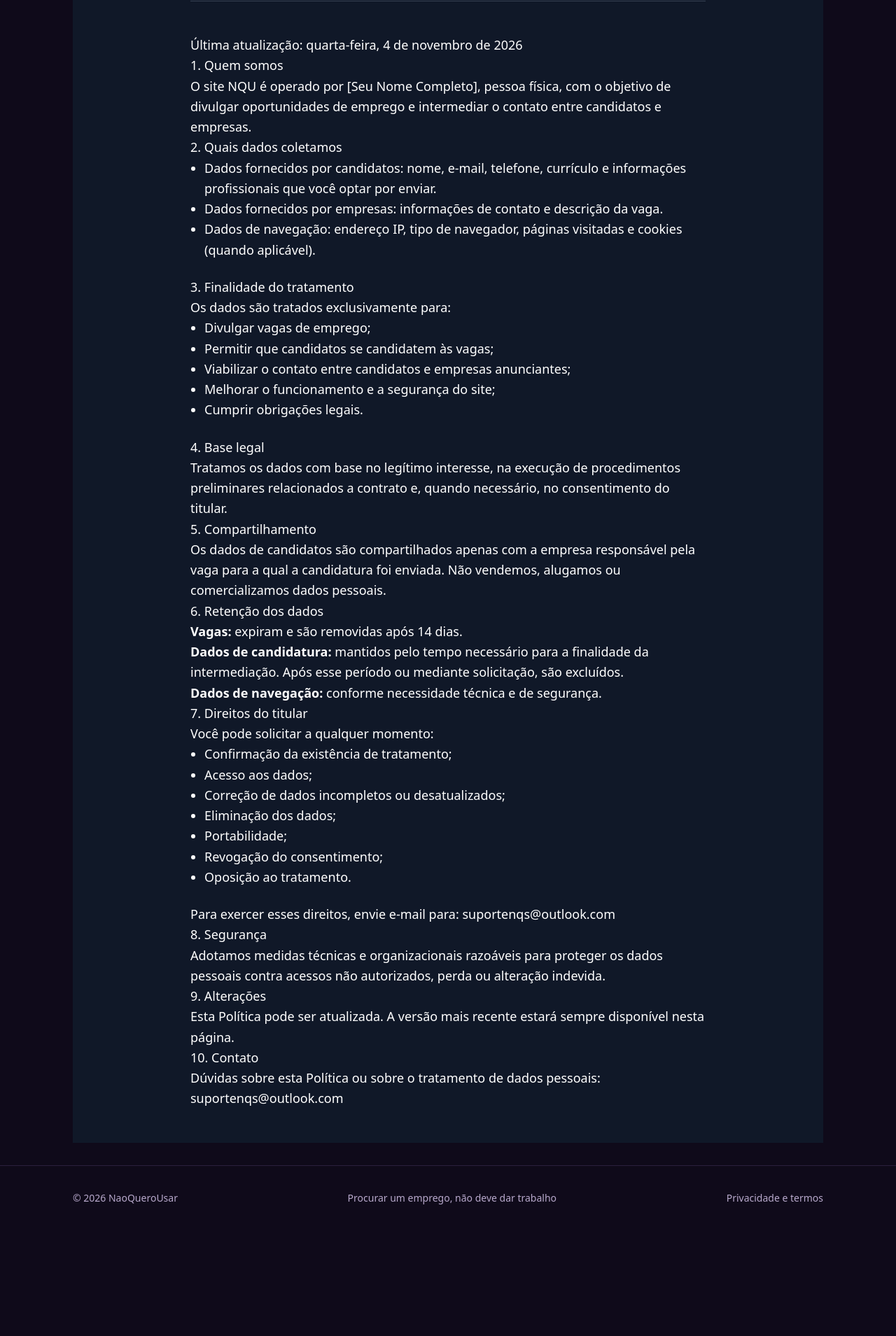
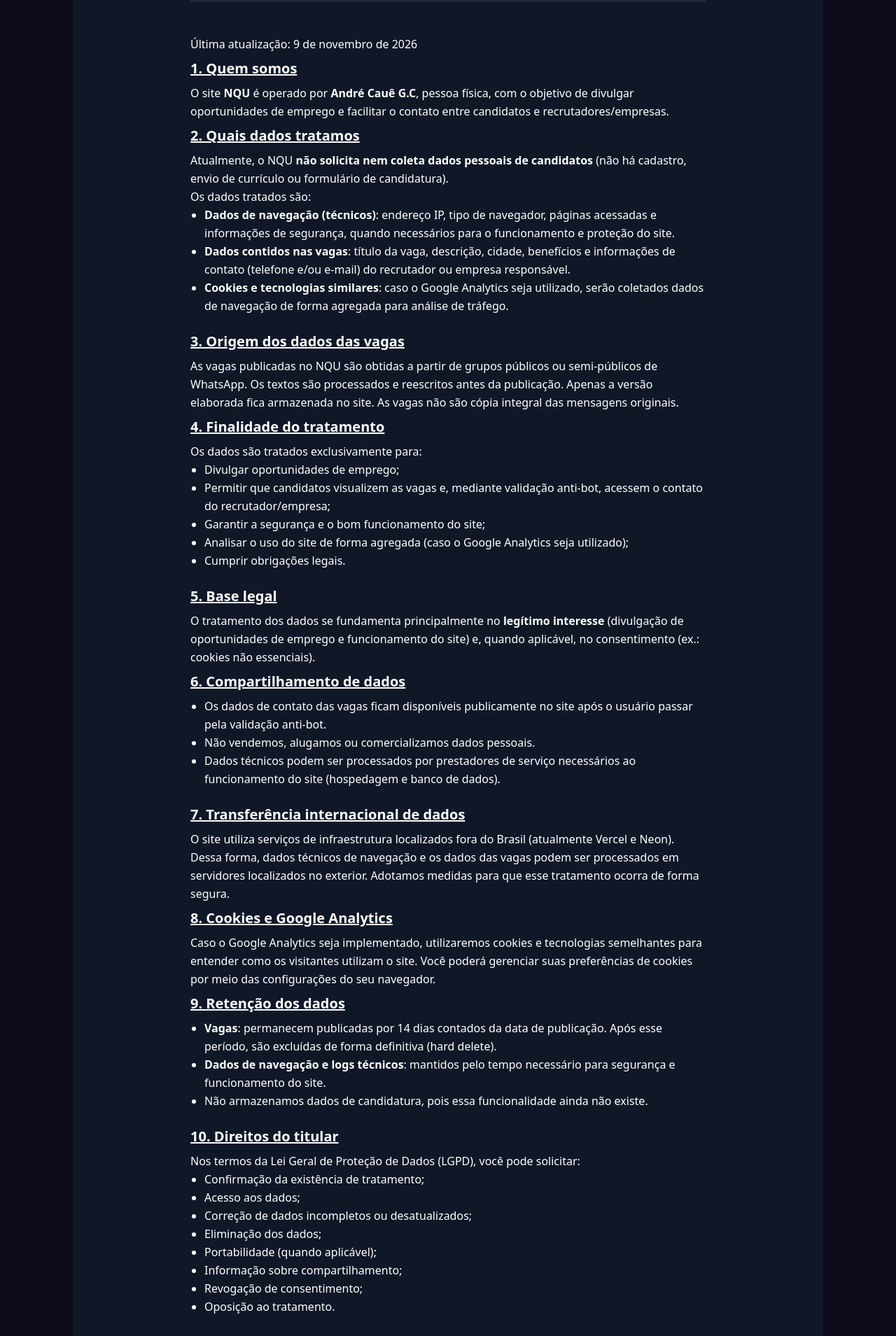
Before and after one commit to AndreCaue/NaoQueroUsar, a Next.js app in the folder frontend/: page /privacidade in a window 1280 px wide. Shown: the part 260-2169 px from the top of the page at 70% size. Before the commit the page ends 2018 px from the top, so only its background shows below. Built offline with nearby package versions, Linux system fonts and the light colour scheme.

Commit message:
docs(06): finaliza politica de privacidade e termos de uso (nome, foro, LGPD, 13 secoes)

```diff
--- a/frontend/app/(public)/privacidade/page.tsx
+++ b/frontend/app/(public)/privacidade/page.tsx
@@ -11,75 +11,205 @@ export default function PrivacidadePage() {
             <nav>
               <ul className="flex gap-6 text-sm">
                 <li>
-                  <a href="/admin/paste" className="hover:text-accent-strong transition-colors">Painel Admin</a>
+                  <a
+                    href="/admin/paste"
+                    className="hover:text-accent-strong transition-colors"
+                  >
+                    Painel Admin
+                  </a>
                 </li>
                 <li>
-                  <a href="/termos-de-uso" className="hover:text-accent-strong transition-colors">Termos de Uso</a>
+                  <a
+                    href="/termos-de-uso"
+                    className="hover:text-accent-strong transition-colors"
+                  >
+                    Termos de Uso
+                  </a>
                 </li>
               </ul>
             </nav>
           </div>
 
-          <h2 className="text-3xl font-semibold border-b border-gray-700 pb-4 mb-8">POLÍTICA DE PRIVACIDADE</h2>
+          <h2 className="text-3xl font-semibold border-b border-gray-700 pb-4 mb-8">
+            POLÍTICA DE PRIVACIDADE
+          </h2>
         </header>
 
-        <article className="prose lg:prose-xl text-lg leading-relaxed">
-          <p>Última atualização: quarta-feira, 4 de novembro de 2026</p>
+        <article className="prose lg:prose-xl text-base leading-relaxed">
+          <p>Última atualização: 9 de novembro de 2026</p>
 
-          <h3>1. Quem somos</h3>
-          <p>O site NQU é operado por [Seu Nome Completo], pessoa física, com o objetivo de divulgar oportunidades de emprego e intermediar o contato entre candidatos e empresas.</p>
+          <h3 className="text-xl font-bold my-2 underline">1. Quem somos</h3>
+          <p>
+            O site <strong>NQU</strong> é operado por{" "}
+            <strong>André Cauê G.C</strong>, pessoa física, com o objetivo de
+            divulgar oportunidades de emprego e facilitar o contato entre
+            candidatos e recrutadores/empresas.
+          </p>
 
-          <h3>2. Quais dados coletamos</h3>
+          <h3 className="text-xl font-bold my-2 underline">
+            2. Quais dados tratamos
+          </h3>
+          <p>
+            Atualmente, o NQU{" "}
+            <strong>
+              não solicita nem coleta dados pessoais de candidatos
+            </strong>{" "}
+            (não há cadastro, envio de currículo ou formulário de candidatura).
+          </p>
+          <p>Os dados tratados são:</p>
           <ul className="list-disc pl-5 mb-6">
-            <li>Dados fornecidos por candidatos: nome, e-mail, telefone, currículo e informações profissionais que você optar por enviar.</li>
-            <li>Dados fornecidos por empresas: informações de contato e descrição da vaga.</li>
-            <li>Dados de navegação: endereço IP, tipo de navegador, páginas visitadas e cookies (quando aplicável).</li>
+            <li>
+              <strong>Dados de navegação (técnicos)</strong>: endereço IP, tipo
+              de navegador, páginas acessadas e informações de segurança, quando
+              necessários para o funcionamento e proteção do site.
+            </li>
+            <li>
+              <strong>Dados contidos nas vagas</strong>: título da vaga,
+              descrição, cidade, benefícios e informações de contato (telefone
+              e/ou e-mail) do recrutador ou empresa responsável.
+            </li>
+            <li>
+              <strong>Cookies e tecnologias similares</strong>: caso o Google
+              Analytics seja utilizado, serão coletados dados de navegação de
+              forma agregada para análise de tráfego.
+            </li>
           </ul>
 
-          <h3>3. Finalidade do tratamento</h3>
+          <h3 className="text-xl font-bold my-2 underline">
+            3. Origem dos dados das vagas
+          </h3>
+          <p>
+            As vagas publicadas no NQU são obtidas a partir de grupos públicos
+            ou semi-públicos de WhatsApp. Os textos são processados e reescritos
+            antes da publicação. Apenas a versão elaborada fica armazenada no
+            site. As vagas não são cópia integral das mensagens originais.
+          </p>
+
+          <h3 className="text-xl font-bold my-2 underline">
+            4. Finalidade do tratamento
+          </h3>
           <p>Os dados são tratados exclusivamente para:</p>
           <ul className="list-disc pl-5 mb-6">
-            <li>Divulgar vagas de emprego;</li>
-            <li>Permitir que candidatos se candidatem às vagas;</li>
-            <li>Viabilizar o contato entre candidatos e empresas anunciantes;</li>
-            <li>Melhorar o funcionamento e a segurança do site;</li>
+            <li>Divulgar oportunidades de emprego;</li>
+            <li>
+              Permitir que candidatos visualizem as vagas e, mediante validação
+              anti-bot, acessem o contato do recrutador/empresa;
+            </li>
+            <li>Garantir a segurança e o bom funcionamento do site;</li>
+            <li>
+              Analisar o uso do site de forma agregada (caso o Google Analytics
+              seja utilizado);
+            </li>
             <li>Cumprir obrigações legais.</li>
           </ul>
 
-          <h3>4. Base legal</h3>
-          <p>Tratamos os dados com base no legítimo interesse, na execução de procedimentos preliminares relacionados a contrato e, quando necessário, no consentimento do titular.</p>
-
-          <h3>5. Compartilhamento</h3>
-          <p>Os dados de candidatos são compartilhados apenas com a empresa responsável pela vaga para a qual a candidatura foi enviada. Não vendemos, alugamos ou comercializamos dados pessoais.</p>
-
-          <h3>6. Retenção dos dados</h3>
+          <h3 className="text-xl font-bold my-2 underline">5. Base legal</h3>
           <p>
-            <strong>Vagas:</strong> expiram e são removidas após 14 dias.<br />
-            <strong>Dados de candidatura:</strong> mantidos pelo tempo necessário para a finalidade da intermediação. Após esse período ou mediante solicitação, são excluídos.<br />
-            <strong>Dados de navegação:</strong> conforme necessidade técnica e de segurança.
+            O tratamento dos dados se fundamenta principalmente no{" "}
+            <strong>legítimo interesse</strong> (divulgação de oportunidades de
+            emprego e funcionamento do site) e, quando aplicável, no
+            consentimento (ex.: cookies não essenciais).
           </p>
 
-          <h3>7. Direitos do titular</h3>
-          <p>Você pode solicitar a qualquer momento:</p>
+          <h3 className="text-xl font-bold my-2 underline">
+            6. Compartilhamento de dados
+          </h3>
+          <ul className="list-disc pl-5 mb-6">
+            <li>
+              Os dados de contato das vagas ficam disponíveis publicamente no
+              site após o usuário passar pela validação anti-bot.
+            </li>
+            <li>Não vendemos, alugamos ou comercializamos dados pessoais.</li>
+            <li>
+              Dados técnicos podem ser processados por prestadores de serviço
+              necessários ao funcionamento do site (hospedagem e banco de
+              dados).
+            </li>
+          </ul>
+
+          <h3 className="text-xl font-bold my-2 underline">
+            7. Transferência internacional de dados
+          </h3>
+          <p>
+            O site utiliza serviços de infraestrutura localizados fora do Brasil
+            (atualmente Vercel e Neon). Dessa forma, dados técnicos de navegação
+            e os dados das vagas podem ser processados em servidores localizados
+            no exterior. Adotamos medidas para que esse tratamento ocorra de
+            forma segura.
+          </p>
+
+          <h3 className="text-xl font-bold my-2 underline">
+            8. Cookies e Google Analytics
+          </h3>
+          <p>
+            Caso o Google Analytics seja implementado, utilizaremos cookies e
+            tecnologias semelhantes para entender como os visitantes utilizam o
+            site. Você poderá gerenciar suas preferências de cookies por meio
+            das configurações do seu navegador.
+          </p>
+
+          <h3 className="text-xl font-bold my-2 underline">
+            9. Retenção dos dados
+          </h3>
+          <ul className="list-disc pl-5 mb-6">
+            <li>
+              <strong>Vagas</strong>: permanecem publicadas por 14 dias contados
+              da data de publicação. Após esse período, são excluídas de forma
+              definitiva (hard delete).
+            </li>
+            <li>
+              <strong>Dados de navegação e logs técnicos</strong>: mantidos pelo
+              tempo necessário para segurança e funcionamento do site.
+            </li>
+            <li>
+              Não armazenamos dados de candidatura, pois essa funcionalidade
+              ainda não existe.
+            </li>
+          </ul>
+
+          <h3 className="text-xl font-bold my-2 underline">
+            10. Direitos do titular
+          </h3>
+          <p>
+            Nos termos da Lei Geral de Proteção de Dados (LGPD), você pode
+            solicitar:
+          </p>
           <ul className="list-disc pl-5 mb-6">
             <li>Confirmação da existência de tratamento;</li>
             <li>Acesso aos dados;</li>
             <li>Correção de dados incompletos ou desatualizados;</li>
             <li>Eliminação dos dados;</li>
-            <li>Portabilidade;</li>
-            <li>Revogação do consentimento;</li>
+            <li>Portabilidade (quando aplicável);</li>
+            <li>Informação sobre compartilhamento;</li>
+            <li>Revogação de consentimento;</li>
             <li>Oposição ao tratamento.</li>
           </ul>
-          <p>Para exercer esses direitos, envie e-mail para: suportenqs@outlook.com</p>
+          <p>
+            Para exercer esses direitos, envie um e-mail para:{" "}
+            <strong>suportenqs@outlook.com</strong>
+          </p>
 
-          <h3>8. Segurança</h3>
-          <p>Adotamos medidas técnicas e organizacionais razoáveis para proteger os dados pessoais contra acessos não autorizados, perda ou alteração indevida.</p>
+          <h3 className="text-xl font-bold my-2 underline">11. Segurança</h3>
+          <p>
+            Adotamos medidas técnicas e organizacionais razoáveis para proteger
+            os dados contra acessos não autorizados, perda, alteração ou
+            qualquer forma de tratamento inadequado.
+          </p>
 
-          <h3>9. Alterações</h3>
-          <p>Esta Política pode ser atualizada. A versão mais recente estará sempre disponível nesta página.</p>
+          <h3 className="text-xl font-bold my-2 underline">
+            12. Alterações desta Política
+          </h3>
+          <p>
+            Esta Política de Privacidade poderá ser atualizada periodicamente. A
+            versão mais recente estará sempre disponível nesta página, com a
+            data da última atualização.
+          </p>
 
-          <h3>10. Contato</h3>
-          <p>Dúvidas sobre esta Política ou sobre o tratamento de dados pessoais: suportenqs@outlook.com</p>
+          <h3 className="text-xl font-bold my-2 underline">13. Contato</h3>
+          <p>
+            Dúvidas sobre esta Política ou sobre o tratamento de dados pessoais
+            podem ser enviadas para: <strong>suportenqs@outlook.com</strong>
+          </p>
         </article>
       </div>
     </main>
--- a/frontend/app/(public)/termos-de-uso/page.tsx
+++ b/frontend/app/(public)/termos-de-uso/page.tsx
@@ -11,48 +11,157 @@ export default function TermosDeUsoPage() {
             <nav>
               <ul className="flex gap-6 text-sm">
                 <li>
-                  <a href="/admin/paste" className="hover:text-accent-strong transition-colors">Painel Admin</a>
+                  <a
+                    href="/admin/paste"
+                    className="hover:text-accent-strong transition-colors"
+                  >
+                    Painel Admin
+                  </a>
                 </li>
                 <li>
-                  <a href="/privacidade" className="hover:text-accent-strong transition-colors">Política de Privacidade</a>
+                  <a
+                    href="/privacidade"
+                    className="hover:text-accent-strong transition-colors"
+                  >
+                    Política de Privacidade
+                  </a>
                 </li>
               </ul>
             </nav>
           </div>
 
-          <h2 className="text-3xl font-semibold border-b border-gray-700 pb-4 mb-8">TERMOS DE USO</h2>
+          <h2 className="text-3xl font-semibold border-b border-gray-700 pb-4 mb-8">
+            TERMOS DE USO
+          </h2>
         </header>
 
-        <article className="prose lg:prose-xl text-lg leading-relaxed">
-          <p>Última atualização: quinta-feira, 5 de novembro de 2026</p>
+        <article className="prose lg:prose-xl text-base leading-relaxed">
+          <p>Última atualização: 9 de novembro de 2026</p>
 
-          <h3>1. Objeto</h3>
-          <p>O site tem como finalidade exclusiva a divulgação de vagas de emprego e a intermediação entre candidatos e empresas.</p>
+          <h3 className="text-xl font-bold my-2 underline">1. Objeto</h3>
+          <p>
+            O site <strong>NQU</strong> tem como finalidade exclusiva a
+            divulgação de oportunidades de emprego e a facilitação do contato
+            entre candidatos e recrutadores/empresas. O NQU não realiza
+            processos seletivos, não intermediaria contratações e não atua como
+            agência de emprego.
+          </p>
 
-          <h3>2. Cadastro e responsabilidades</h3>
+          <h3 className="text-xl font-bold my-2 underline">
+            2. Natureza do serviço
+          </h3>
+          <p>
+            O NQU atua apenas como plataforma de divulgação. As vagas publicadas
+            são obtidas a partir de grupos públicos ou semi-públicos de
+            WhatsApp, sendo processadas e reescritas antes da publicação.
+          </p>
+          <p>
+            Não garantimos a veracidade, atualidade ou legitimidade das vagas,
+            nem o resultado de qualquer processo seletivo. O contato com
+            recrutadores ou empresas é de inteira responsabilidade do usuário.
+          </p>
+
+          <h3 className="text-xl font-bold my-2 underline">
+            3. Uso do site e responsabilidades do usuário
+          </h3>
           <ul className="list-disc pl-5 mb-6">
-            <li>Os usuários são responsáveis pela veracidade das informações fornecidas.</li>
-            <li>É proibido publicar vagas falsas, discriminatórias ou que violem a legislação.</li>
-            <li>Candidatos devem se candidatar de forma legítima, sem uso de bots ou automatizações abusivas.</li>
+            <li>
+              O usuário se compromete a utilizar o site de forma legítima e de
+              acordo com a legislação vigente.
+            </li>
+            <li>
+              É proibido o uso de bots, scripts, automações ou qualquer meio
+              automatizado para acessar contatos, coletar dados ou sobrecarregar
+              o sistema.
+            </li>
+            <li>
+              É proibido utilizar as informações de contato obtidas no site para
+              fins de spam, assédio, cobrança indevida ou qualquer atividade
+              ilícita.
+            </li>
+            <li>
+              O usuário é o único responsável pelas interações realizadas com
+              recrutadores e empresas a partir dos contatos divulgados.
+            </li>
           </ul>
 
-          <h3>3. Natureza do serviço</h3>
-          <p>O site atua apenas como intermediário. Não garantimos a contratação, a veracidade das vagas ou o resultado de qualquer processo seletivo.</p>
+          <h3 className="text-xl font-bold my-2 underline">
+            4. Publicação de vagas
+          </h3>
+          <p>
+            As vagas são publicadas exclusivamente pela administração do site.
+            Não há, no momento, funcionalidade de publicação de vagas por
+            usuários ou empresas.
+          </p>
+          <p>
+            As vagas permanecem disponíveis por 14 dias e são excluídas de forma
+            definitiva após esse período.
+          </p>
 
-          <h3>4. Propriedade intelectual</h3>
-          <p>Todo o conteúdo do site (textos, layout, código etc.) é protegido. É proibida a cópia ou reprodução sem autorização.</p>
+          <h3 className="text-xl font-bold my-2 underline">
+            5. Propriedade intelectual
+          </h3>
+          <p>
+            Todo o conteúdo do site (textos, layout, código, design e demais
+            elementos) é de propriedade do NQU ou de seus licenciadores. É
+            proibida a cópia, reprodução, distribuição ou qualquer forma de uso
+            não autorizado.
+          </p>
 
-          <h3>5. Limitação de responsabilidade</h3>
-          <p>Na máxima extensão permitida por lei, não nos responsabilizamos por danos decorrentes do uso do site, de interações entre usuários ou de informações publicadas por terceiros.</p>
+          <h3 className="text-xl font-bold my-2 underline">
+            6. Limitação de responsabilidade
+          </h3>
+          <p>
+            Na máxima extensão permitida pela legislação brasileira, o NQU e seu
+            operador não se responsabilizam por:
+          </p>
+          <ul className="list-disc pl-5 mb-6">
+            <li>
+              Danos decorrentes do uso do site ou da impossibilidade de uso;
+            </li>
+            <li>Conteúdo, veracidade ou legalidade das vagas publicadas;</li>
+            <li>
+              Interações, acordos ou problemas ocorridos entre candidatos e
+              recrutadores/empresas;
+            </li>
+            <li>
+              Eventuais prejuízos causados por informações de contato incorretas
+              ou desatualizadas.
+            </li>
+          </ul>
 
-          <h3>6. Privacidade</h3>
-          <p>O tratamento de dados pessoais é regido pela nossa <a href="/privacidade">Política de Privacidade</a>.</p>
+          <h3 className="text-xl font-bold my-2 underline">7. Privacidade</h3>
+          <p>
+            O tratamento de dados pessoais é regido pela nossa{" "}
+            <a
+              href="/privacidade"
+              className="text-accent-strong hover:underline"
+            >
+              Política de Privacidade
+            </a>
+            .
+          </p>
 
-          <h3>7. Alterações</h3>
-          <p>Podemos alterar estes Termos a qualquer momento. O uso continuado do site após a alteração implica aceitação da nova versão.</p>
+          <h3 className="text-xl font-bold my-2 underline">8. Alterações</h3>
+          <p>
+            Estes Termos de Uso podem ser atualizados a qualquer momento. A
+            versão mais recente estará sempre disponível nesta página. O uso
+            continuado do site após a publicação de alterações implica aceitação
+            da nova versão.
+          </p>
 
-          <h3>8. Foro</h3>
-          <p>Fica eleito o foro da comarca de [sua cidade/estado] para dirimir quaisquer controvérsias.</p>
+          <h3 className="text-xl font-bold my-2 underline">9. Foro</h3>
+          <p>
+            Fica eleito o foro da comarca de Americana, Estado de São Paulo,
+            para dirimir quaisquer controvérsias oriundas destes Termos de Uso,
+            com renúncia a qualquer outro, por mais privilegiado que seja.
+          </p>
+
+          <h3 className="text-xl font-bold my-2 underline">10. Contato</h3>
+          <p>
+            Dúvidas sobre estes Termos de Uso podem ser enviadas para:{" "}
+            <strong>suportenqs@outlook.com</strong>
+          </p>
         </article>
       </div>
     </main>
```
